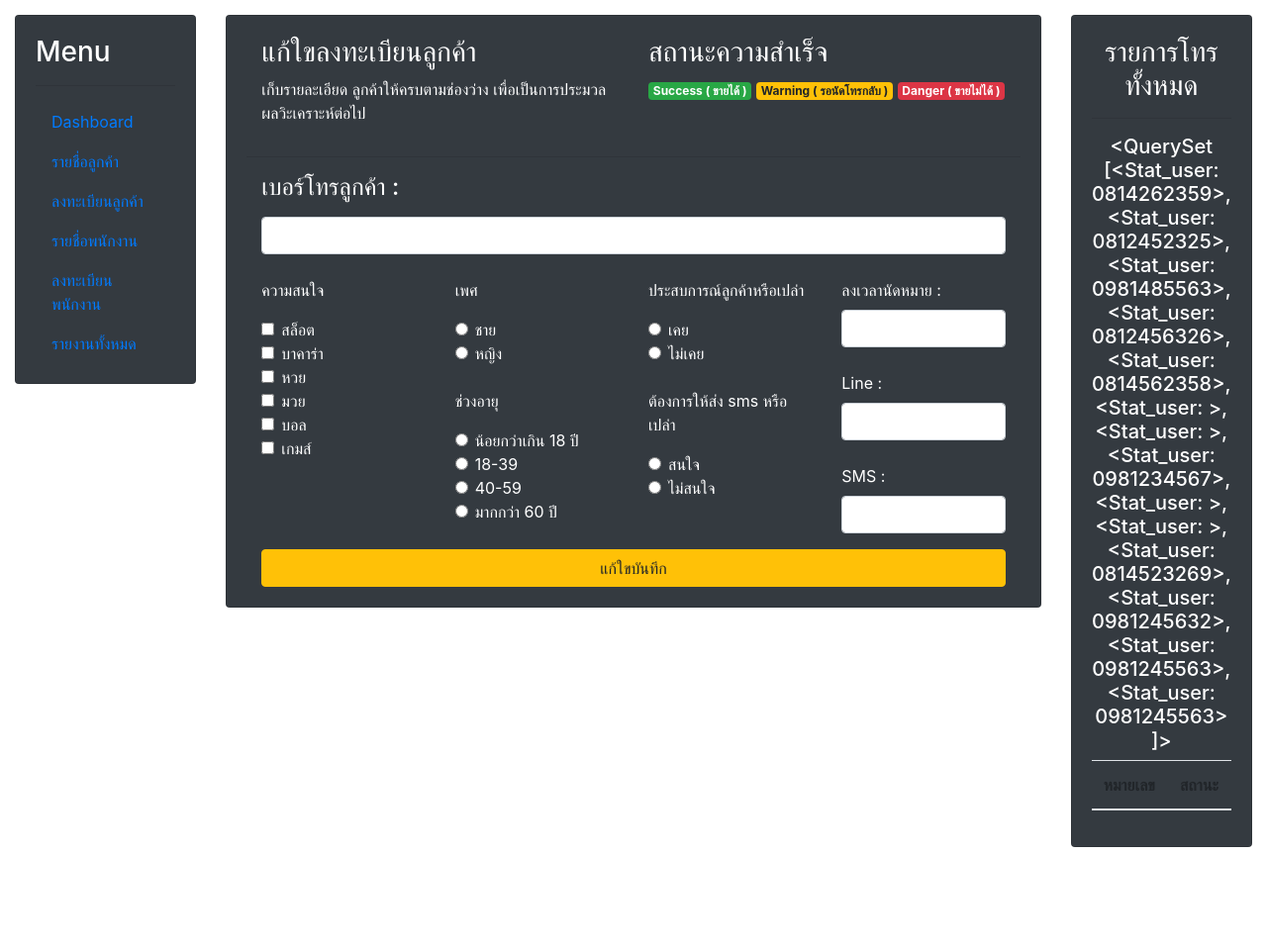
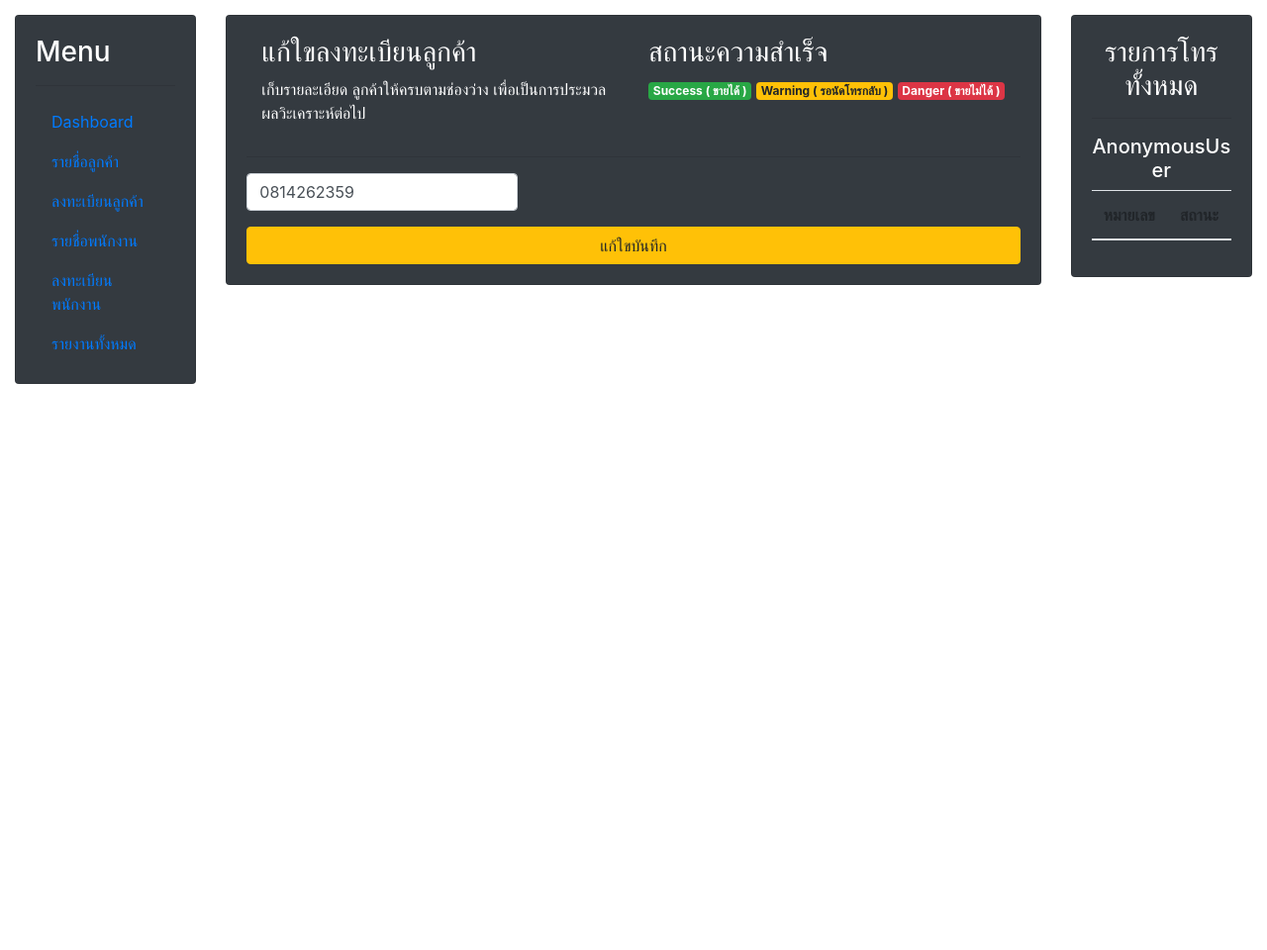
Before and after one commit to area104/CHRM, a Django app: page /edit_cust/0814262359 in a window 1280 px wide. Shown: the part 62-1022 px from the top of the page at 99% size. After the commit the page ends 450 px from the top, so only its background shows below. Run offline with Django 4.2, Linux system fonts and the light colour scheme; data comes from the database, SQL or seed files in the repository; both versions use the stored data as it was after the commit; lists and menus that the app fills with data are empty.

Commit message:
save3/2/2566

```diff
--- a/ClientApp/templates/base.html
+++ b/ClientApp/templates/base.html
@@ -27,8 +27,8 @@
 						<a class="nav-link dropdown-toggle" href="/" id="dropdown08" data-toggle="dropdown" aria-haspopup="true" aria-expanded="false"><img src="#" width="30" height="30" class="rounded-circle"></a>
 
 						<div class="dropdown-menu" aria-labelledby="dropdown08">
-							<a class="dropdown-item" href="#">แก้ใขโปรไฟล์</a>
-							<a class="dropdown-item" href="#">สินค้าของคุณ</a>
+							<a class="dropdown-item" href="/about/">about</a>
+							<a class="dropdown-item" href="#"></a>
 							<a class="dropdown-item" href="#">Logout</a>
 						</div>
 					</li>
--- a/ClientApp/templates/edit_cust.html
+++ b/ClientApp/templates/edit_cust.html
@@ -8,11 +8,13 @@
 
 {% block center %}
 
+
 <div class="container">
 	<div class="row">
 
 		<div class="col-sm-6">
 			<h3>แก้ใขลงทะเบียนลูกค้า </h3>
+
 			<p>เก็บรายละเอียด ลูกค้าให้ครบตามช่องว่าง เพื่อเป็นการประมวลผลวิะเคราะห์ต่อไป</p>
 		</div>
 
@@ -36,145 +38,13 @@
 
 			<div class="row">
 
-				<div class="col-sm-12">
-						<label for="tel"><h4>เบอร์โทรลูกค้า :</h4></label>
-						<input type="text" class="form-control" id="tel" name="tel"><br>
+				<div class="form-group">
+					<input type="text" class="form-control" id="tel" placeholder="ชื่อผู้ใช้" name="tel" value="{{tel.tel}}">
 				</div>
-
+				<button type="submit" class="btn btn-warning btn-block">แก้ใขบันทึก</button>
 			</div>
 
 
-			<div class="row">
-				<div class="col-sm-3">
-				<p>ความสนใจ</p>
-
-					<div class="form-check">
-						<label class="form-check-label" for="slot">
-						<input type="checkbox" class="form-check-input" id="slot" name="slot" value="{{user.slot}}">สล็อต
-						</label>
-					</div>
-
-					<div class="form-check">
-						<label class="form-check-label" for="bacara">
-						<input type="checkbox" class="form-check-input" id="check2" name="bacara" value="{{user.bacara}}" >บาคาร่า
-						</label>
-					</div>
-
-					<div class="form-check">
-						<label class="form-check-label" for="huay">
-						<input type="checkbox" class="form-check-input" id="check3" name="huay" value="huay" >หวย
-						</label>
-					</div>
-
-					<div class="form-check">
-						<label class="form-check-label" for="muay">
-						<input type="checkbox" class="form-check-input" id="muay" name="muay" value="muay" >มวย
-						</label>
-					</div>
-
-					<div class="form-check">
-						<label class="form-check-label" for="ball">
-						<input type="checkbox" class="form-check-input" id="ball" name="ball" value="ball" >บอล
-						</label>
-					</div>
-
-					<div class="form-check">
-						<label class="form-check-label" for="game">
-						<input type="checkbox" class="form-check-input" id="game" name="game" value="game" >เกมส์
-						</label>
-					</div>
-				</div>
-
-
-				<div class="col-sm-3">
-
-				<p>เพศ</p>
-					<div class="form-check">
-						<label class="form-check-label">
-							<input type="radio" class="form-check-input" name="sex" value="M">ชาย
-						</label>
-					</div>
-					<div class="form-check">
-						<label class="form-check-label">
-							<input type="radio" class="form-check-input" name="sex" value="W" >หญิง
-						</label>
-					</div>
-
-
-					<br><p>ช่วงอายุ</p>
-					<div class="form-check">
-						<label class="form-check-label">
-							<input type="radio" class="form-check-input" name="age" value="18">น้อยกว่าเกิน 18 ปี
-						</label>
-					</div>
-					<div class="form-check">
-						<label class="form-check-label">
-							<input type="radio" class="form-check-input" name="age" value="39" >18-39
-						</label>
-					</div>
-					<div class="form-check">
-						<label class="form-check-label">
-							<input type="radio" class="form-check-input" name="age" value="59" >40-59
-						</label>
-					</div>
-					<div class="form-check">
-						<label class="form-check-label">
-							<input type="radio" class="form-check-input" name="age" value="60" >มากกว่า 60 ปี
-						</label>
-					</div>
-				</div>
-
-
-				<div class="col-sm-3">
-					<p>ประสบการณ์ลูกค้าหรือเปล่า</p>
-					<div class="form-check">
-						<label class="form-check-label">
-							<input type="radio" class="form-check-input" name="exp" value="yes" >เคย
-						</label>
-					</div>
-					<div class="form-check">
-						<label class="form-check-label">
-							<input type="radio" class="form-check-input" name="exp" value="no" >ไม่เคย
-						</label>
-					</div>
-					<br><p>ต้องการให้ส่ง sms หรือเปล่า </p>
-					<div class="form-check">
-						<label class="form-check-label">
-							<input type="radio" class="form-check-input" name="sms" value="no">สนใจ
-						</label>
-					</div>
-					<div class="form-check">
-						<label class="form-check-label">
-							<input type="radio" class="form-check-input" name="sms" value="no" >ไม่สนใจ
-						</label>
-					</div>
-
-				</div>
-
-
-
-
-
-
-
-				<div class="col-sm-3">
-						<div class="form-group">
-								<label for="name">ลงเวลานัดหมาย :</label>
-								<input type="text" class="form-control" id="name" name="name"><br>
-
-								<label for="name">Line :</label>
-								<input type="text" class="form-control" id="name" name="name"><br>
-
-
-								<label for="sms">SMS :</label>
-								<input type="text" class="form-control" id="sms" name="sms"></input>
-
-
-						</div>
-				</div>
-			</div>
-
-			<button type="submit" class="btn btn-warning btn-block">แก้ใขบันทึก</button>
 		</form>
 		</div>
 {% endblock center%}
--- a/ClientApp/templates/show_cust.html
+++ b/ClientApp/templates/show_cust.html
@@ -41,7 +41,7 @@
         <td>{{ user.sex }}</td>
         <td>{{ user.date }}</td>
         <td>{{ user.meet }}</td>
-        <td><a href="#"><button type="button" class="btn btn-warning">แก้ใข</button></a></td>
+        <td><a href="/edit_cust/{{user.tel}}"><button type="button" class="btn btn-warning">แก้ใข</button></a></td>
       </tr>
       {% endfor %}
     </tbody>
--- a/ClientApp/urls.py
+++ b/ClientApp/urls.py
@@ -5,8 +5,8 @@
     path('',views.index),
     path('about/',views.about,name="about-page"),
     path('form/',views.form,name="form-page"),
-    path('edit/<person_id>',views.edit,name="edit-page"),
-    path('delete/<person_id>',views.delete,name="delete-page"),
+    path('edit/<id>',views.edit,name="edit-page"),
+    path('delete/<id>',views.delete,name="delete-page"),
     path('profile/',views.profile,name="profile-page"),
     path('register/',views.register),
     path('show_user/',views.show_user),
--- a/ClientApp/views.py
+++ b/ClientApp/views.py
@@ -56,12 +56,12 @@
         return render(request,"form.html")
 
 
-def edit (request,person_id):
+def edit (request,id):
 
     if request.method == "POST":
 
-        #ดึงข้อมูล person_id มา model
-        person = Person.objects.get(id=person_id)
+        #ดึงข้อมูล id มา model
+        person = Person.objects.get(id=id)
 
         name = request.POST["name"]#ดึงข้อมูล name มาจาก POST
         age = request.POST["age"]
@@ -74,14 +74,14 @@
 
 
     else:
-        person_data = Person.objects.get(id=person_id) # เข้าไปที่ person getเอาข้อมูล มาด้วยid = person_id ที่ส่งมา เก็บไว้ในตัวแปล person
+        person_data = Person.objects.get(id=id) # เข้าไปที่ person getเอาข้อมูล มาด้วยid = id ที่ส่งมา เก็บไว้ในตัวแปล person
 
         return render (request,"edit.html",{"person":person_data}) #ส่งข้อมูลไปที่ edit.html เรียกด้วย person เก็บข้อมูล person_data เอาไว้
 
 
-def delete(request,person_id):
+def delete(request,id):
 
-    person = Person.objects.get(id=person_id)
+    person = Person.objects.get(id=id)
     person.delete()
 
     messages.success(request,"ลบข้อมูล")
@@ -166,26 +166,20 @@
         show = Stat_user.objects.all()
         return render(request,"regis_cust.html",{"show":show})
 
-def edit_cust(request,tel):
-    if request.method ==" POST":
+def edit_cust (request,tel):
+
+    if request.method == "POST":
+
+        #ดึงข้อมูล person_id มา model
+        tel = Stat_user.objects.get(tel=tel)
 
 
-        data = request.POST.copy()
 
-        tel = data.get("tel")
-        slot = data.get("slot")
-        game = data.get("game")
-        huay = data.get("huay")
-        muay = data.get("muay")
-        ball = data.get("ball")
-        bacara = data.get("bacara")
-        sms = data.get("sms")
-        sex = data.get("sex")
-        age = data.get("age")
+        messages.success(request,"อัพเดด")
+        return redirect('regis_cust-page')
 
 
-        return redirect("/")
+    else:
+        tel = Stat_user.objects.get(tel=tel) # เข้าไปที่ person getเอาข้อมูล มาด้วยid = person_id ที่ส่งมา เก็บไว้ในตัวแปล person
 
-    else:
-        user = Stat_user.objects.all()
-        return render(request,'edit_cust.html',{'user':user})
+        return render (request,"edit_cust.html",{"tel":tel}) #ส่งข้อมูลไปที่ edit.html เรียกด้วย person เก็บข้อมูล person_data เอาไว้
```
Also changed, not shown: ClientApp/templates/about.html (+6 -6 lines), ClientApp/templates/edit.html (+4 -4 lines), db.sqlite3.
